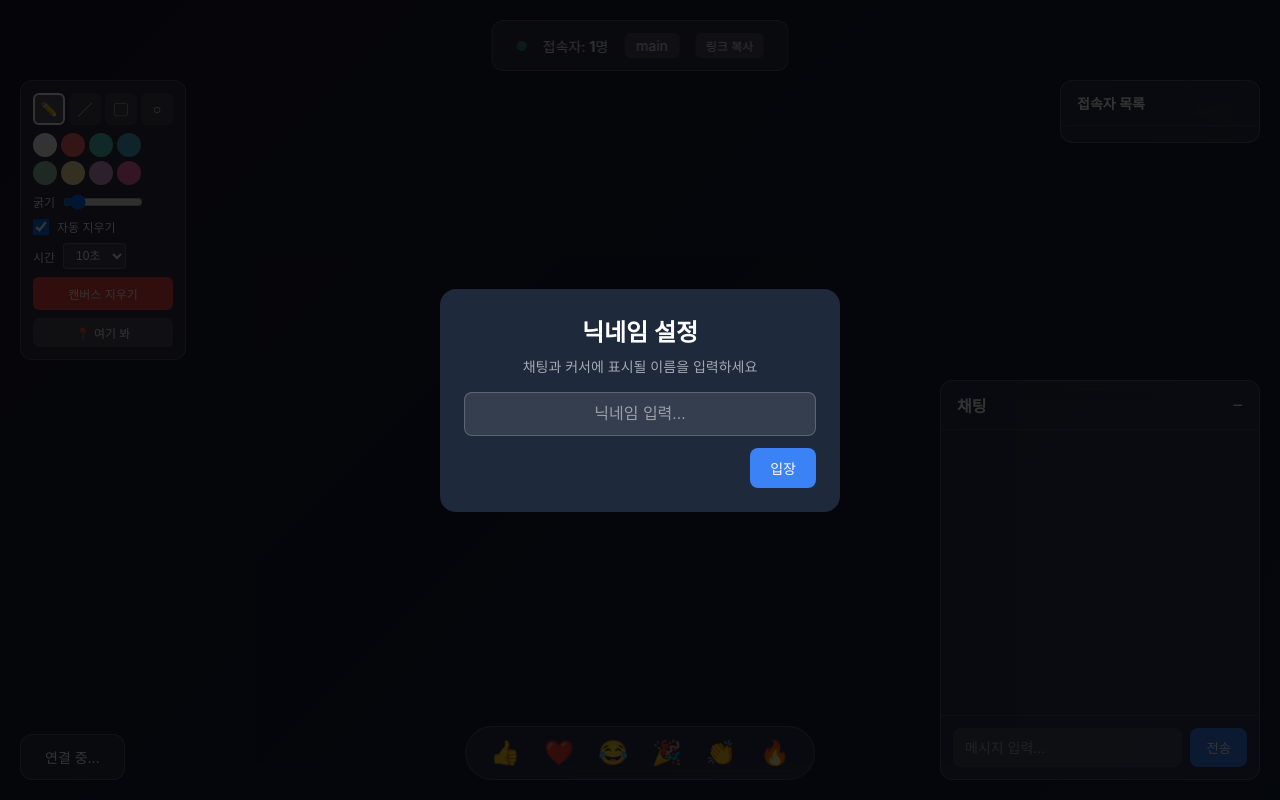
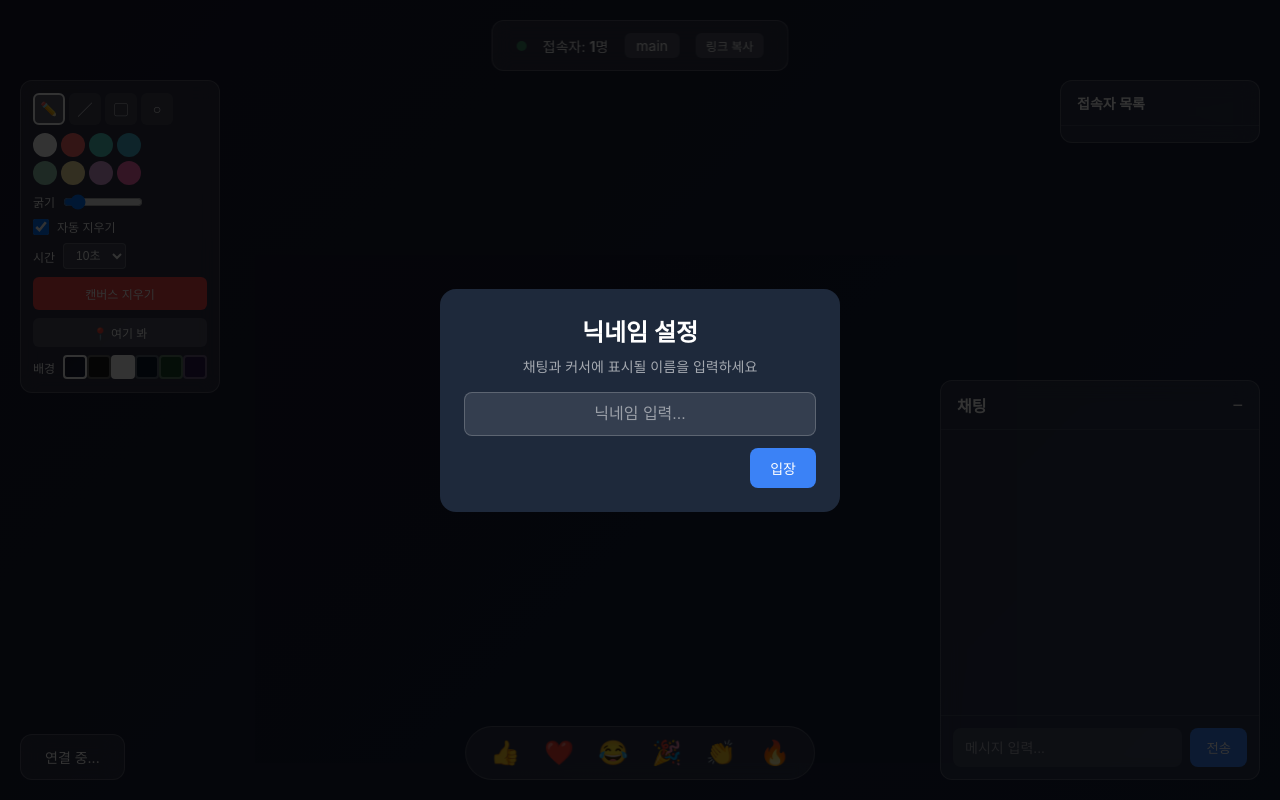
Before and after one commit to sinbla78/nodeCrud, a website: page public/index.html in a window 1280 px wide. Drawn offline with nearby package versions, Linux system fonts and the light colour scheme; no server answers.

Commit message:
feat :: 배경색 변경 기능 추가

```diff
--- a/public/index.html
+++ b/public/index.html
@@ -339,6 +339,32 @@
     .shape-btn.active {
       border-color: white;
       background: rgba(255, 255, 255, 0.2);
+    }
+
+    /* Background Color */
+    .bg-color-section {
+      display: flex;
+      align-items: center;
+      gap: 8px;
+      color: white;
+      font-size: 12px;
+    }
+
+    .bg-color-btn {
+      width: 24px;
+      height: 24px;
+      border-radius: 4px;
+      border: 2px solid rgba(255, 255, 255, 0.3);
+      cursor: pointer;
+      transition: transform 0.2s;
+    }
+
+    .bg-color-btn:hover {
+      transform: scale(1.1);
+    }
+
+    .bg-color-btn.active {
+      border-color: white;
     }
 
     /* My Info */
@@ -783,6 +809,10 @@
     </div>
     <button class="clear-btn" onclick="clearCanvas()">캔버스 지우기</button>
     <button class="pointer-btn" id="pointerBtn" onclick="togglePointerMode()">📍 여기 봐</button>
+    <div class="bg-color-section">
+      <span>배경</span>
+      <div id="bgColorPicker"></div>
+    </div>
   </div>
 
   <div class="instructions">
@@ -907,6 +937,32 @@
 
     document.getElementById('brushSize').addEventListener('input', (e) => {
       brushSize = parseInt(e.target.value);
+    });
+
+    // Background color picker
+    const BG_COLORS = [
+      { color: 'linear-gradient(135deg, #1a1a2e 0%, #16213e 100%)', name: '기본' },
+      { color: '#1a1a1a', name: '다크' },
+      { color: '#ffffff', name: '화이트' },
+      { color: '#0a192f', name: '네이비' },
+      { color: '#1a472a', name: '포레스트' },
+      { color: '#2d1b4e', name: '퍼플' }
+    ];
+    const bgColorPickerEl = document.getElementById('bgColorPicker');
+    let currentBgIndex = 0;
+
+    BG_COLORS.forEach((bg, index) => {
+      const btn = document.createElement('button');
+      btn.className = 'bg-color-btn' + (index === 0 ? ' active' : '');
+      btn.style.background = bg.color;
+      btn.title = bg.name;
+      btn.onclick = () => {
+        document.querySelectorAll('.bg-color-btn').forEach(b => b.classList.remove('active'));
+        btn.classList.add('active');
+        document.body.style.background = bg.color;
+        currentBgIndex = index;
+      };
+      bgColorPickerEl.appendChild(btn);
     });
 
     const fadeToggleEl = document.getElementById('fadeToggle');
```
